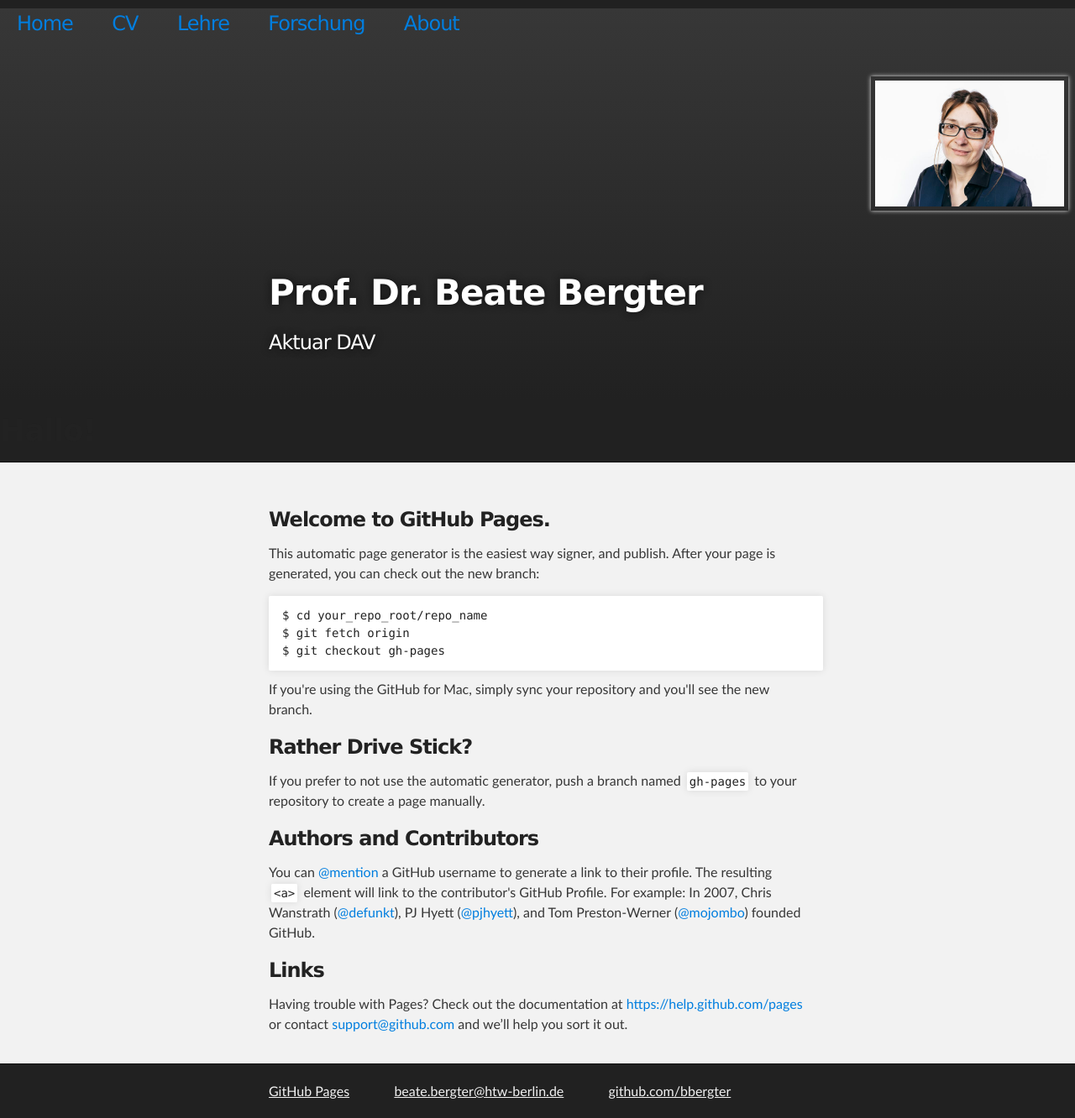
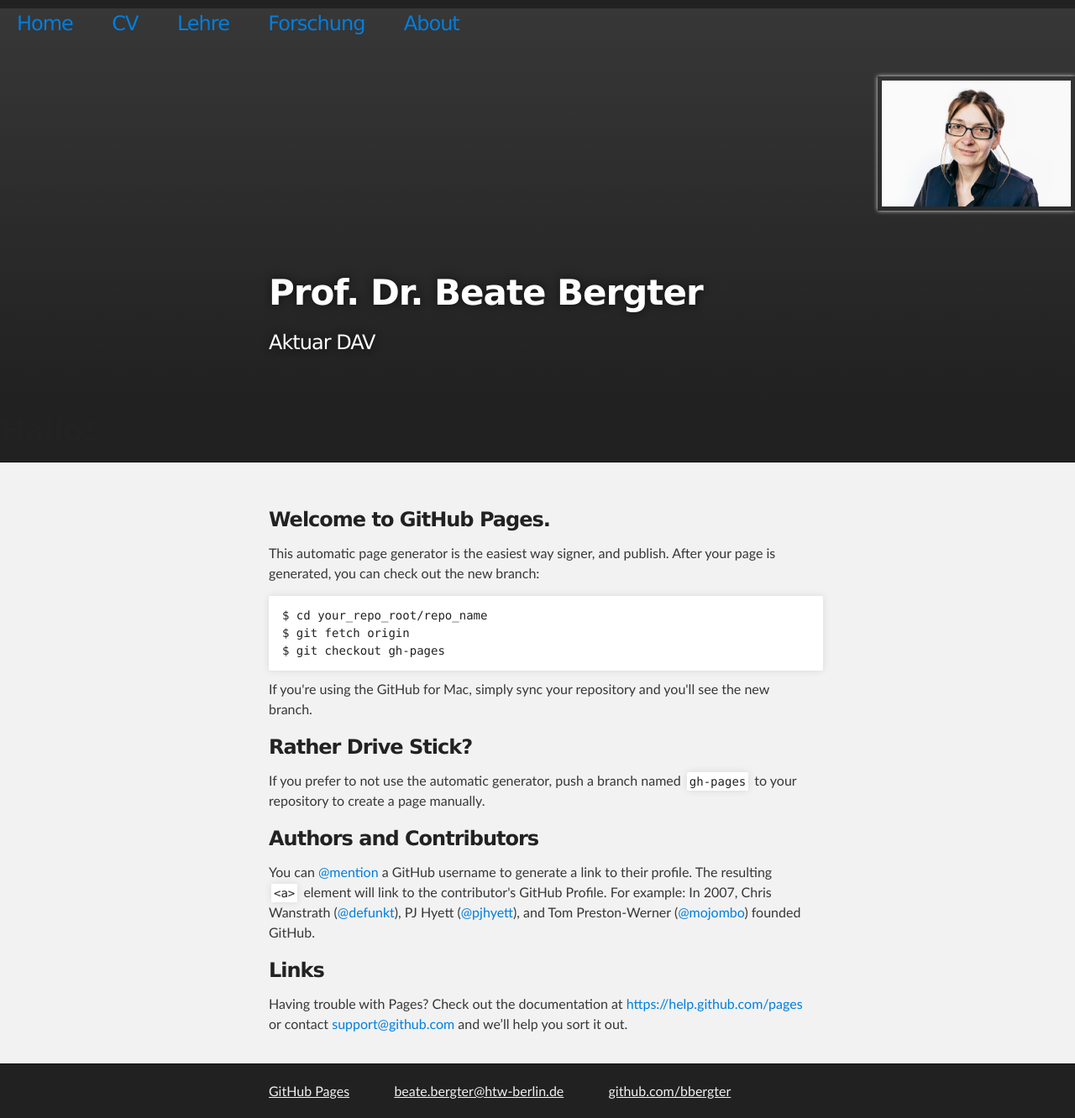
Before and after one commit to bbergter/bbergter, a Jekyll site: the page index.html, which Jekyll copies as it is, in a window 1280 px wide. Shown: the whole page at 84% size. Built offline with Jekyll 4.4.1, drawn with Linux system fonts in a browser that asks for light colours.

Commit message:
Update index.html

```diff
--- a/index.html
+++ b/index.html
@@ -37,7 +37,7 @@
        	</nav> </h2>
 
 <div align="right">
-<img alt="moi" src="moi.jpg" height="150" width=auto>  &nbsp</div>
+<img alt="moi" src="moi.jpg" height="150" width=auto>  </div>
         <header class="inner">
 
 
```
